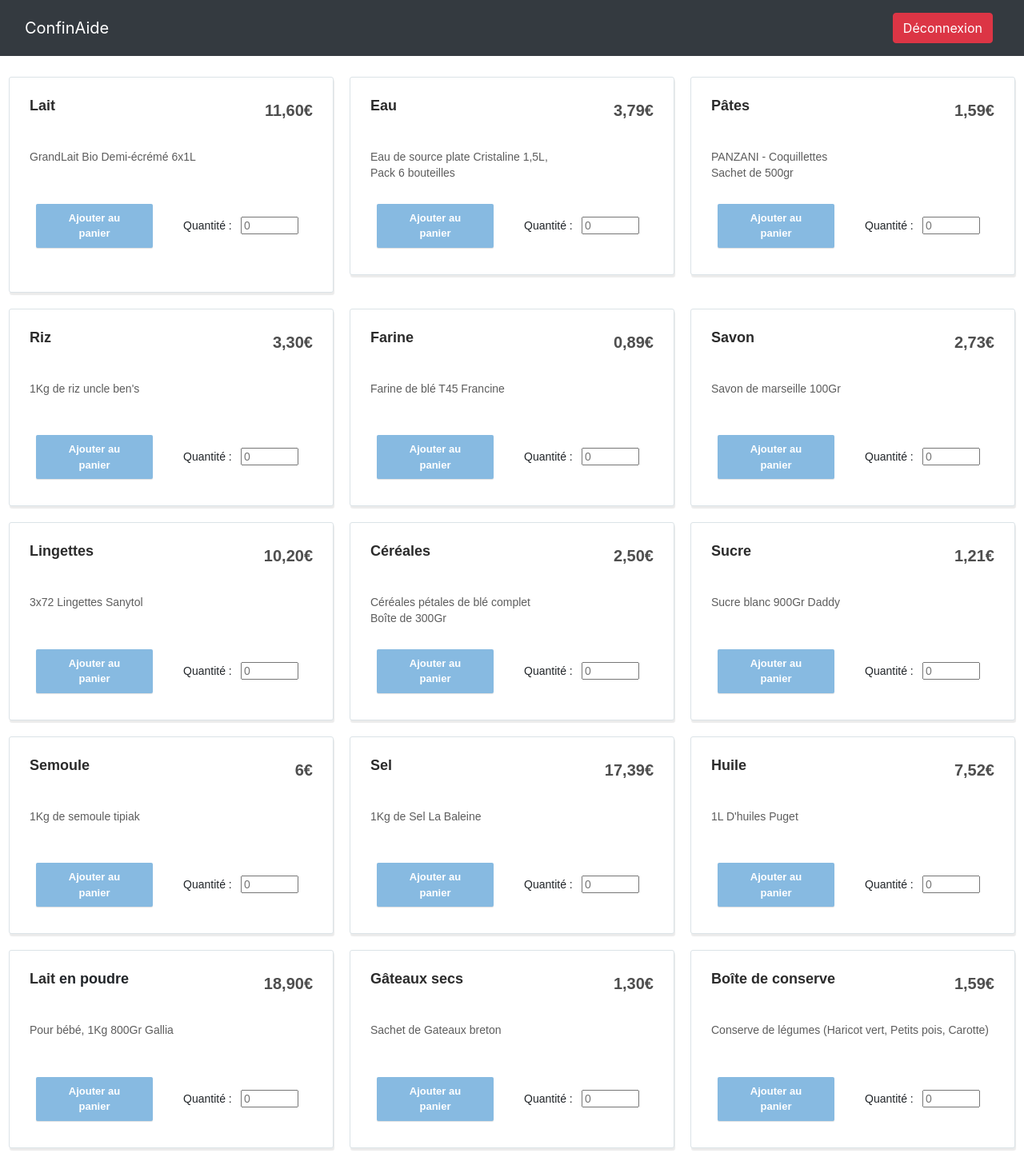
After one commit to LeoDPlouc/Site-confinement, a Django app: template siteConfinement/templates/listProduit.html in a window 1280 px wide. The commit adds this page. Shown: the whole page at 80% size. Run offline with Django 3.2, Linux system fonts and the light colour scheme; the template is opened without the code that fills it, so the values that code supplies are empty; some libraries are stand-ins or nearby versions.

Commit message:
Product list template

```diff
--- a/siteConfinement/static/assets/css/Pretty-Login-Form.css
+++ b/siteConfinement/static/assets/css/Pretty-Login-Form.css
@@ -60,3 +60,8 @@ div.radio {
   margin: 30px auto 0;
   outline: none;
 }
+
+.quantity {
+  width: 4.5rem;
+  margin-top: 1.5rem;
+}
--- a/siteConfinement/static/assets/css/styles.css
+++ b/siteConfinement/static/assets/css/styles.css
@@ -15,3 +15,7 @@
 .center {
   margin: 1rem;
 }
+
+.hidden{
+  visibility: hidden;
+}
--- /dev/null
+++ b/siteConfinement/templates/listProduit.html
@@ -0,0 +1,375 @@
+<!DOCTYPE html>
+<html>
+
+<head>
+    <meta charset="utf-8">
+    <meta name="viewport" content="width=device-width, initial-scale=1.0, shrink-to-fit=no">
+    <title>Python</title>
+    <link rel="stylesheet" href="assets/bootstrap/css/bootstrap.min.css">
+    <link rel="stylesheet" href="assets/css/Pretty-Login-Form.css">
+    <link rel="stylesheet" href="assets/css/Pretty-Product-List.css">
+    <link rel="stylesheet" href="assets/css/Pretty-Registration-Form.css">
+    <link rel="stylesheet" href="assets/css/styles.css">
+</head>
+
+<body>
+    <nav class="navbar navbar-dark navbar-expand-md bg-dark">
+        <div class="container-fluid"><a class="navbar-brand" href="#">ConfinAide</a><button data-toggle="collapse" class="navbar-toggler" data-target="#navcol-1"><span class="sr-only">Toggle navigation</span><span class="navbar-toggler-icon"></span></button>
+            <div class="collapse navbar-collapse d-md-flex d-lg-flex d-xl-flex justify-content-md-end justify-content-lg-end justify-content-xl-end"
+                id="navcol-1">
+                <ul class="nav navbar-nav">
+                    <li class="nav-item" role="presentation"><button class="btn btn-danger d-lg-flex" type="button">Déconnexion</button></li>
+                </ul>
+            </div>
+        </div>
+    </nav>
+    <div class="center">
+        <div class="row product-list">
+            <div class="col-sm-6 col-md-4 product-item">
+                <div class="product-container">
+                    <div class="row">
+                        <div class="col-8">
+                            <h2><a href="#">Lait</a></h2>
+                        </div>
+                        <div class="col-4">
+                            <p class="product-price">11,60€</p>
+                        </div>
+                    </div>
+                    <div class="product-rating"></div>
+                    <div class="row">
+                        <div class="col-12">
+                            <p class="product-description">GrandLait Bio Demi-écrémé 6x1L<br><br></p>
+                            <form action="/panier" method="POST">
+                                <div class="row">
+                                    <div class="col-6"><button class="btn btn-light" type="submit">Ajouter au panier</button></div>
+                                    <div class="col-6"><label class="quantity">Quantité :&nbsp;</label><input type="number" name="q" id="q" class="quantity" min="1" placeholder="0"></div>
+                                </div>
+                                <input type="text" class="hidden" name="p" value="lait">
+                            </form>
+                        </div>
+                    </div>
+                </div>
+            </div>
+            <div class="col-sm-6 col-md-4 product-item">
+                <div class="product-container">
+                    <div class="row">
+                        <div class="col-8">
+                            <h2><a href="#">Eau</a></h2>
+                        </div>
+                        <div class="col-4">
+                            <p class="product-price">3,79€</p>
+                        </div>
+                    </div>
+                    <div class="product-rating"></div>
+                    <div class="row">
+                        <div class="col-12">
+                            <p class="product-description">Eau de source plate Cristaline 1,5L,&nbsp;<br>Pack 6 bouteilles<br></p>
+                            <div class="row">
+                                <div class="col-6"><button class="btn btn-light" type="button">Ajouter au panier</button></div>
+                                <div class="col-6"><label class="quantity">Quantité :&nbsp;</label><input type="number" id="quantite" class="quantity" min="1" placeholder="0"></div>
+                            </div>
+                        </div>
+                    </div>
+                </div>
+            </div>
+            <div class="col-sm-6 col-md-4 product-item">
+                <div class="product-container">
+                    <div class="row">
+                        <div class="col-8">
+                            <h2><a href="#">Pâtes</a></h2>
+                        </div>
+                        <div class="col-4">
+                            <p class="product-price">1,59€</p>
+                        </div>
+                    </div>
+                    <div class="product-rating"></div>
+                    <div class="row">
+                        <div class="col-12">
+                            <p class="product-description">PANZANI - Coquillettes&nbsp;<br>Sachet de 500gr<br></p>
+                            <div class="row">
+                                <div class="col-6"><button class="btn btn-light" type="button">Ajouter au panier</button></div>
+                                <div class="col-6"><label class="quantity">Quantité :&nbsp;</label><input type="number" id="quantite" class="quantity" min="1" placeholder="0"></div>
+                            </div>
+                        </div>
+                    </div>
+                </div>
+            </div>
+        </div>
+        <div class="row product-list">
+            <div class="col-sm-6 col-md-4 product-item">
+                <div class="product-container">
+                    <div class="row">
+                        <div class="col-8">
+                            <h2><a href="#">Riz</a></h2>
+                        </div>
+                        <div class="col-4">
+                            <p class="product-price">3,30€</p>
+                        </div>
+                    </div>
+                    <div class="product-rating"></div>
+                    <div class="row">
+                        <div class="col-12">
+                            <p class="product-description">1Kg de riz uncle ben's<br><br></p>
+                            <div class="row">
+                                <div class="col-6"><button class="btn btn-light" type="button">Ajouter au panier</button></div>
+                                <div class="col-6"><label class="quantity">Quantité :&nbsp;</label><input type="number" id="quantite" class="quantity" min="0" placeholder="0"></div>
+                            </div>
+                        </div>
+                    </div>
+                </div>
+            </div>
+            <div class="col-sm-6 col-md-4 product-item">
+                <div class="product-container">
+                    <div class="row">
+                        <div class="col-8">
+                            <h2><a href="#">Farine</a></h2>
+                        </div>
+                        <div class="col-4">
+                            <p class="product-price">0,89€</p>
+                        </div>
+                    </div>
+                    <div class="product-rating"></div>
+                    <div class="row">
+                        <div class="col-12">
+                            <p class="product-description">Farine de blé T45 Francine&nbsp;<br><br></p>
+                            <div class="row">
+                                <div class="col-6"><button class="btn btn-light" type="button">Ajouter au panier</button></div>
+                                <div class="col-6"><label class="quantity">Quantité :&nbsp;</label><input type="number" id="quantite" class="quantity" min="1" placeholder="0"></div>
+                            </div>
+                        </div>
+                    </div>
+                </div>
+            </div>
+            <div class="col-sm-6 col-md-4 product-item">
+                <div class="product-container">
+                    <div class="row">
+                        <div class="col-8">
+                            <h2><a href="#">Savon</a></h2>
+                        </div>
+                        <div class="col-4">
+                            <p class="product-price">2,73€</p>
+                        </div>
+                    </div>
+                    <div class="product-rating"></div>
+                    <div class="row">
+                        <div class="col-12">
+                            <p class="product-description">Savon de marseille 100Gr<br><br></p>
+                            <div class="row">
+                                <div class="col-6"><button class="btn btn-light" type="button">Ajouter au panier</button></div>
+                                <div class="col-6"><label class="quantity">Quantité :&nbsp;</label><input type="number" id="quantite" class="quantity" min="1" placeholder="0"></div>
+                            </div>
+                        </div>
+                    </div>
+                </div>
+            </div>
+        </div>
+        <div class="row product-list">
+            <div class="col-sm-6 col-md-4 product-item">
+                <div class="product-container">
+                    <div class="row">
+                        <div class="col-8">
+                            <h2><a href="#">Lingettes</a></h2>
+                        </div>
+                        <div class="col-4">
+                            <p class="product-price">10,20€</p>
+                        </div>
+                    </div>
+                    <div class="product-rating"></div>
+                    <div class="row">
+                        <div class="col-12">
+                            <p class="product-description">3x72 Lingettes Sanytol<br><br></p>
+                            <div class="row">
+                                <div class="col-6"><button class="btn btn-light" type="button">Ajouter au panier</button></div>
+                                <div class="col-6"><label class="quantity">Quantité :&nbsp;</label><input type="number" id="quantite" class="quantity" min="1" placeholder="0"></div>
+                            </div>
+                        </div>
+                    </div>
+                </div>
+            </div>
+            <div class="col-sm-6 col-md-4 product-item">
+                <div class="product-container">
+                    <div class="row">
+                        <div class="col-8">
+                            <h2><a href="#">Céréales</a></h2>
+                        </div>
+                        <div class="col-4">
+                            <p class="product-price">2,50€</p>
+                        </div>
+                    </div>
+                    <div class="product-rating"></div>
+                    <div class="row">
+                        <div class="col-12">
+                            <p class="product-description">Céréales pétales de blé complet<br>Boîte de 300Gr</p>
+                            <div class="row">
+                                <div class="col-6"><button class="btn btn-light" type="button">Ajouter au panier</button></div>
+                                <div class="col-6"><label class="quantity">Quantité :&nbsp;</label><input type="number" id="quantite" class="quantity" min="1" placeholder="0"></div>
+                            </div>
+                        </div>
+                    </div>
+                </div>
+            </div>
+            <div class="col-sm-6 col-md-4 product-item">
+                <div class="product-container">
+                    <div class="row">
+                        <div class="col-8">
+                            <h2><a href="#">Sucre</a></h2>
+                        </div>
+                        <div class="col-4">
+                            <p class="product-price">1,21€</p>
+                        </div>
+                    </div>
+                    <div class="product-rating"></div>
+                    <div class="row">
+                        <div class="col-12">
+                            <p class="product-description">Sucre blanc 900Gr Daddy<br><br></p>
+                            <div class="row">
+                                <div class="col-6"><button class="btn btn-light" type="button">Ajouter au panier</button></div>
+                                <div class="col-6"><label class="quantity">Quantité :&nbsp;</label><input type="number" id="quantite" class="quantity" min="1" placeholder="0"></div>
+                            </div>
+                        </div>
+                    </div>
+                </div>
+            </div>
+        </div>
+        <div class="row product-list">
+            <div class="col-sm-6 col-md-4 product-item">
+                <div class="product-container">
+                    <div class="row">
+                        <div class="col-8">
+                            <h2><a href="#">Semoule</a></h2>
+                        </div>
+                        <div class="col-4">
+                            <p class="product-price">6€</p>
+                        </div>
+                    </div>
+                    <div class="product-rating"></div>
+                    <div class="row">
+                        <div class="col-12">
+                            <p class="product-description">1Kg de semoule tipiak<br><br></p>
+                            <div class="row">
+                                <div class="col-6"><button class="btn btn-light" type="button">Ajouter au panier</button></div>
+                                <div class="col-6"><label class="quantity">Quantité :&nbsp;</label><input type="number" id="quantite" class="quantity" min="1" placeholder="0"></div>
+                            </div>
+                        </div>
+                    </div>
+                </div>
+            </div>
+            <div class="col-sm-6 col-md-4 product-item">
+                <div class="product-container">
+                    <div class="row">
+                        <div class="col-8">
+                            <h2><a href="#">Sel</a></h2>
+                        </div>
+                        <div class="col-4">
+                            <p class="product-price">17,39€</p>
+                        </div>
+                    </div>
+                    <div class="product-rating"></div>
+                    <div class="row">
+                        <div class="col-12">
+                            <p class="product-description">1Kg de Sel La Baleine<br><br></p>
+                            <div class="row">
+                                <div class="col-6"><button class="btn btn-light" type="button">Ajouter au panier</button></div>
+                                <div class="col-6"><label class="quantity">Quantité :&nbsp;</label><input type="number" id="quantite" class="quantity" min="1" placeholder="0"></div>
+                            </div>
+                        </div>
+                    </div>
+                </div>
+            </div>
+            <div class="col-sm-6 col-md-4 product-item">
+                <div class="product-container">
+                    <div class="row">
+                        <div class="col-8">
+                            <h2><a href="#">Huile</a></h2>
+                        </div>
+                        <div class="col-4">
+                            <p class="product-price">7,52€</p>
+                        </div>
+                    </div>
+                    <div class="product-rating"></div>
+                    <div class="row">
+                        <div class="col-12">
+                            <p class="product-description">1L D'huiles Puget<br><br></p>
+                            <div class="row">
+                                <div class="col-6"><button class="btn btn-light" type="button">Ajouter au panier</button></div>
+                                <div class="col-6"><label class="quantity">Quantité :&nbsp;</label><input type="number" id="quantite" class="quantity" min="1" placeholder="0"></div>
+                            </div>
+                        </div>
+                    </div>
+                </div>
+            </div>
+        </div>
+        <div class="row product-list">
+            <div class="col-sm-6 col-md-4 product-item">
+                <div class="product-container">
+                    <div class="row">
+                        <div class="col-8">
+                            <h2><a href="#">Lait</a>&nbsp;en poudre</h2>
+                        </div>
+                        <div class="col-4">
+                            <p class="product-price">18,90€</p>
+                        </div>
+                    </div>
+                    <div class="product-rating"></div>
+                    <div class="row">
+                        <div class="col-12">
+                            <p class="product-description">Pour bébé, 1Kg 800Gr Gallia<br><br></p>
+                            <div class="row">
+                                <div class="col-6"><button class="btn btn-light" type="button">Ajouter au panier</button></div>
+                                <div class="col-6"><label class="quantity">Quantité :&nbsp;</label><input type="number" id="quantite" class="quantity" min="1" placeholder="0"></div>
+                            </div>
+                        </div>
+                    </div>
+                </div>
+            </div>
+            <div class="col-sm-6 col-md-4 product-item">
+                <div class="product-container">
+                    <div class="row">
+                        <div class="col-8">
+                            <h2><a href="#">Gâteaux secs</a></h2>
+                        </div>
+                        <div class="col-4">
+                            <p class="product-price">1,30€</p>
+                        </div>
+                    </div>
+                    <div class="product-rating"></div>
+                    <div class="row">
+                        <div class="col-12">
+                            <p class="product-description">Sachet de Gateaux breton&nbsp;<br><br></p>
+                            <div class="row">
+                                <div class="col-6"><button class="btn btn-light" type="button">Ajouter au panier</button></div>
+                                <div class="col-6"><label class="quantity">Quantité :&nbsp;</label><input type="number" id="quantite" class="quantity" min="1" placeholder="0"></div>
+                            </div>
+                        </div>
+                    </div>
+                </div>
+            </div>
+            <div class="col-sm-6 col-md-4 product-item">
+                <div class="product-container">
+                    <div class="row">
+                        <div class="col-8">
+                            <h2><a href="#">Boîte de conserve</a></h2>
+                        </div>
+                        <div class="col-4">
+                            <p class="product-price">1,59€</p>
+                        </div>
+                    </div>
+                    <div class="product-rating"></div>
+                    <div class="row">
+                        <div class="col-12">
+                            <p class="product-description">Conserve de légumes (Haricot vert, Petits pois, Carotte)<br><br></p>
+                            <div class="row">
+                                <div class="col-6"><button class="btn btn-light" type="button">Ajouter au panier</button></div>
+                                <div class="col-6"><label class="quantity">Quantité :&nbsp;</label><input type="number" id="quantite" class="quantity" min="1" placeholder="0"></div>
+                            </div>
+                        </div>
+                    </div>
+                </div>
+            </div>
+        </div>
+    </div>
+    <script src="assets/js/jquery.min.js"></script>
+    <script src="assets/bootstrap/js/bootstrap.min.js"></script>
+</body>
+
+</html>
```
Also changed, not shown: siteConfinement/static/assets/img/iphone6.jpg (deleted).
